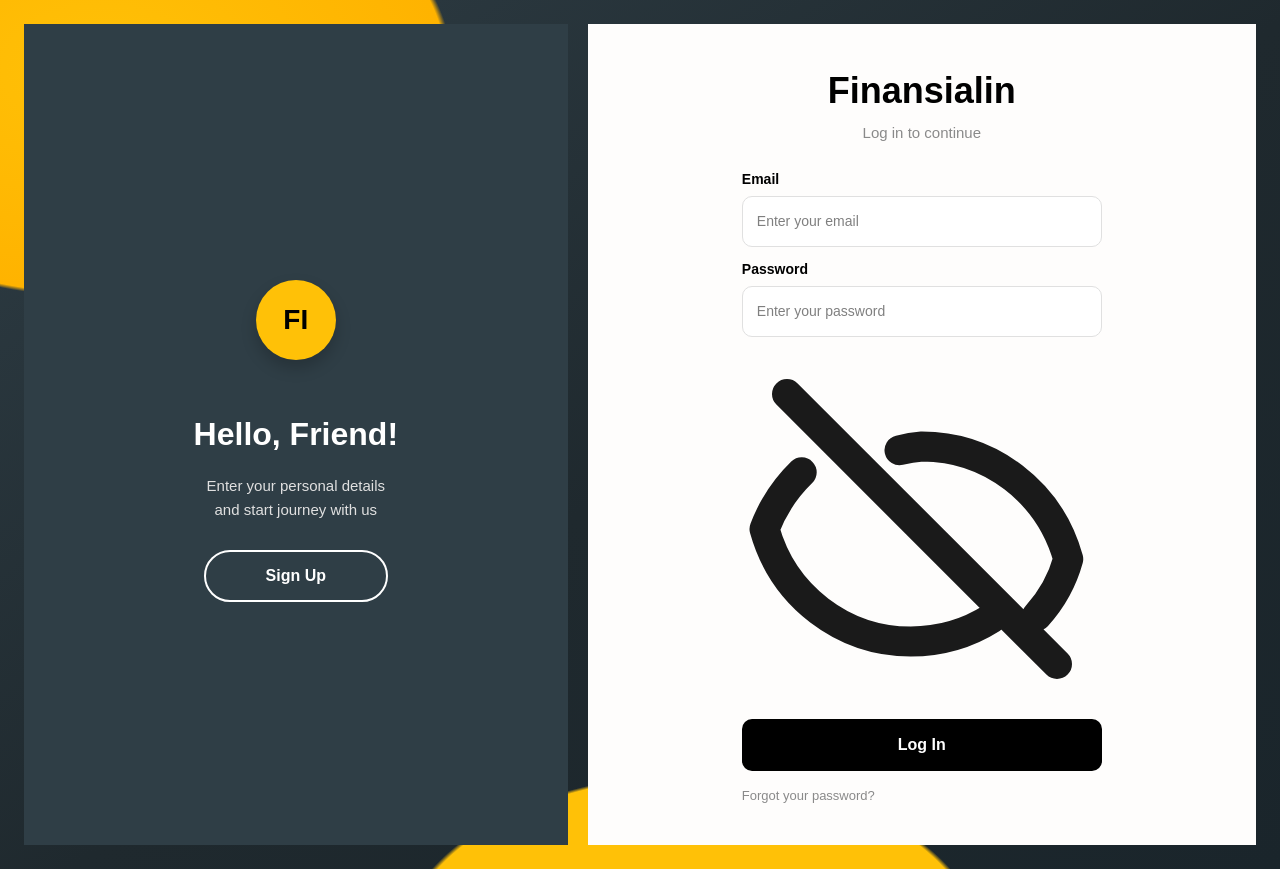
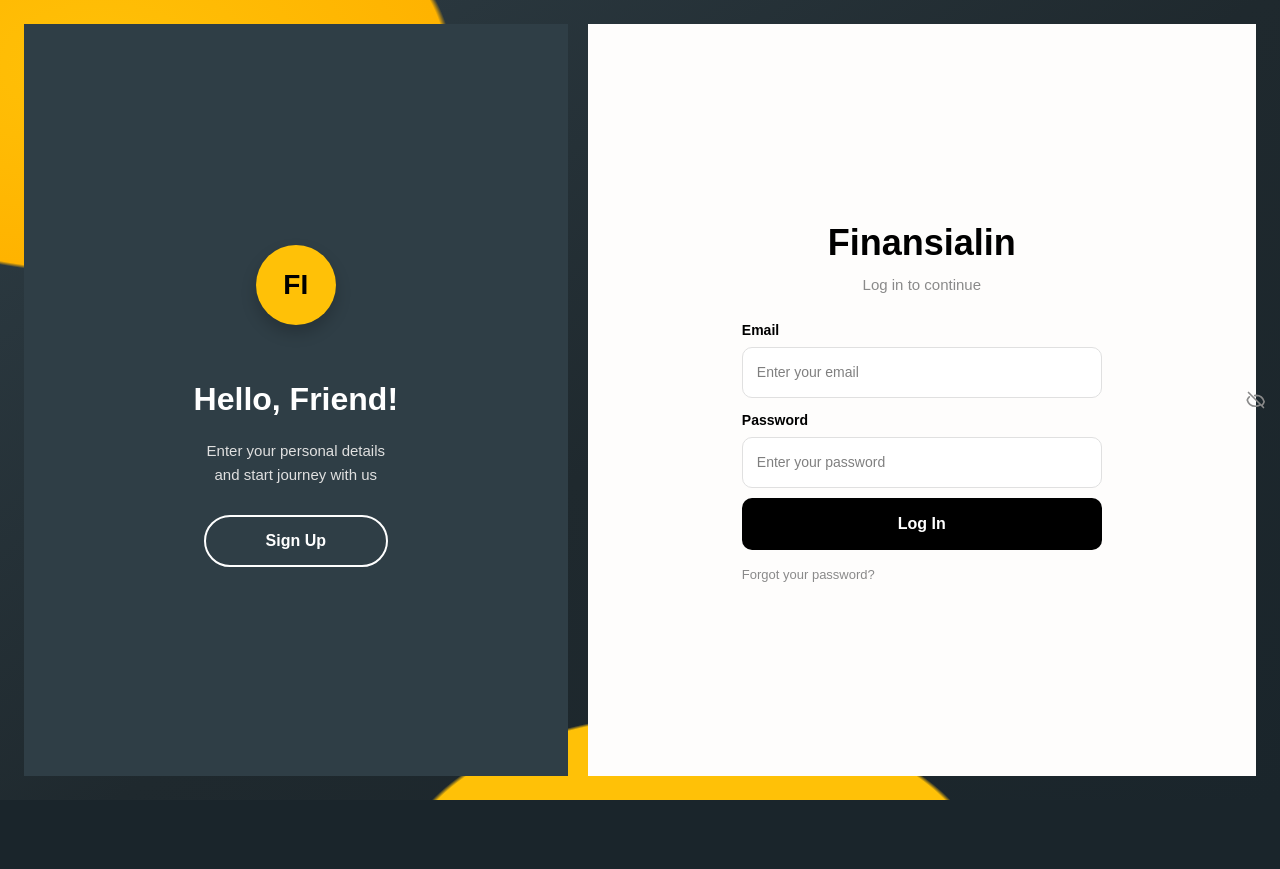
Before and after one commit to inyshvrn/finansialin-v2, a Next.js app: page /login in a window 1280 px wide. After the commit the page ends 800 px from the top, so only its background shows below. Built offline with nearby package versions, Linux system fonts and the light colour scheme; no server answers.

Commit message:
fix: logo mata login

```diff
--- a/src/app/(auth)/login/page.jsx
+++ b/src/app/(auth)/login/page.jsx
@@ -246,7 +246,13 @@ function Login() {
               autoComplete="new-password"
               name="login-password"
             />
-            <span className="toggle-password" onClick={togglePassword}>
+            <button
+              type="button"
+              className="toggle-password"
+              onClick={togglePassword}
+              aria-label={showPassword ? "Sembunyikan password" : "Tampilkan password"}
+              title={showPassword ? "Sembunyikan password" : "Tampilkan password"}
+            >
               {showPassword ? (
                 <svg xmlns="http://www.w3.org/2000/svg" fill="none" viewBox="0 0 24 24" strokeWidth="2" stroke="currentColor" className="icon-eye">
                   <path strokeLinecap="round" strokeLinejoin="round" d="M2.25 12C3.5 7.5 7.5 4.5 12 4.5s8.5 3 9.75 7.5c-1.25 4.5-5.25 7.5-9.75 7.5s-8.5-3-9.75-7.5z" />
@@ -257,7 +263,8 @@ function Login() {
                   <path strokeLinecap="round" strokeLinejoin="round" d="M3.98 8.223A10.477 10.477 0 001.5 12c1.25 4.5 5.25 7.5 9.75 7.5 1.99 0 3.84-.57 5.39-1.55M10.5 6.75A10.45 10.45 0 0112 6.5c4.5 0 8.5 3 9.75 7.5-.39 1.42-1.11 2.71-2.09 3.79M3 3l18 18" />
                 </svg>
               )}
-            </span>
+            </button>
+
           </div>
           {passwordFocused && (
             <div className="hint-list">
--- a/src/app/(auth)/style/login.css
+++ b/src/app/(auth)/style/login.css
@@ -4,9 +4,40 @@
 }
 
 .password-wrapper input {
-  margin-bottom: 6px;
+  position: relative;
+  width: 100%;
+  margin-bottom: 12px;
 }
 
+.password-wrapper input {
+  margin-bottom: 0 !important;
+  padding-right: 48px !important;
+}
+
+.toggle-password {
+  position: absolute;
+  right: 14px;
+  top: 50%;
+  transform: translateY(-50%);
+  background: transparent;
+  border: none;
+  padding: 0;
+  display: flex;
+  align-items: center;
+  justify-content: center;
+  cursor: pointer;
+  color: #8A8A8A; /* Warna abu-abu sesuai dengan moodboard brand Anda */
+  transition: color 0.2s ease-in-out;
+}
+
+.toggle-password:hover {
+  color: #000000;
+}
+
+.icon-eye {
+  width: 20px;
+  height: 20px;
+}
 
 /* ===== KEYFRAME ANIMATIONS LOGIN ===== */
 @keyframes loginSlideInLeft {
```
